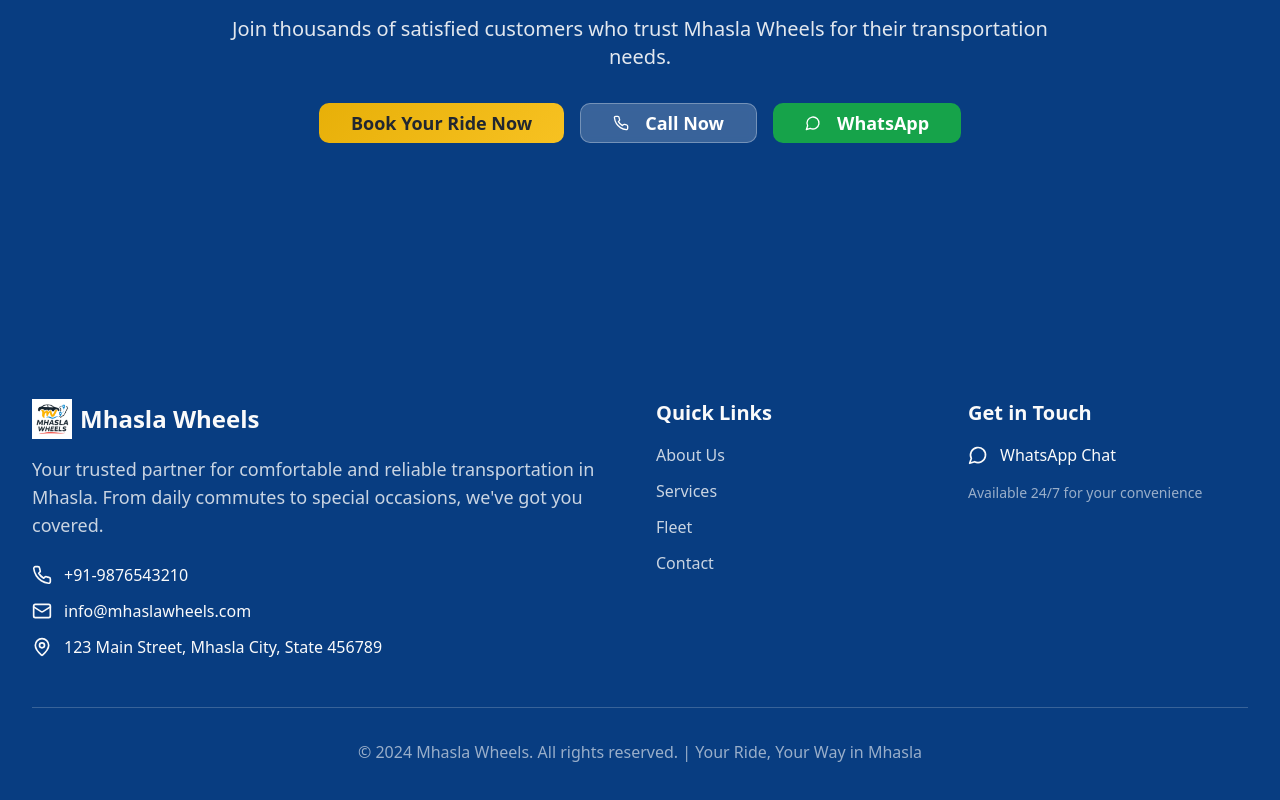
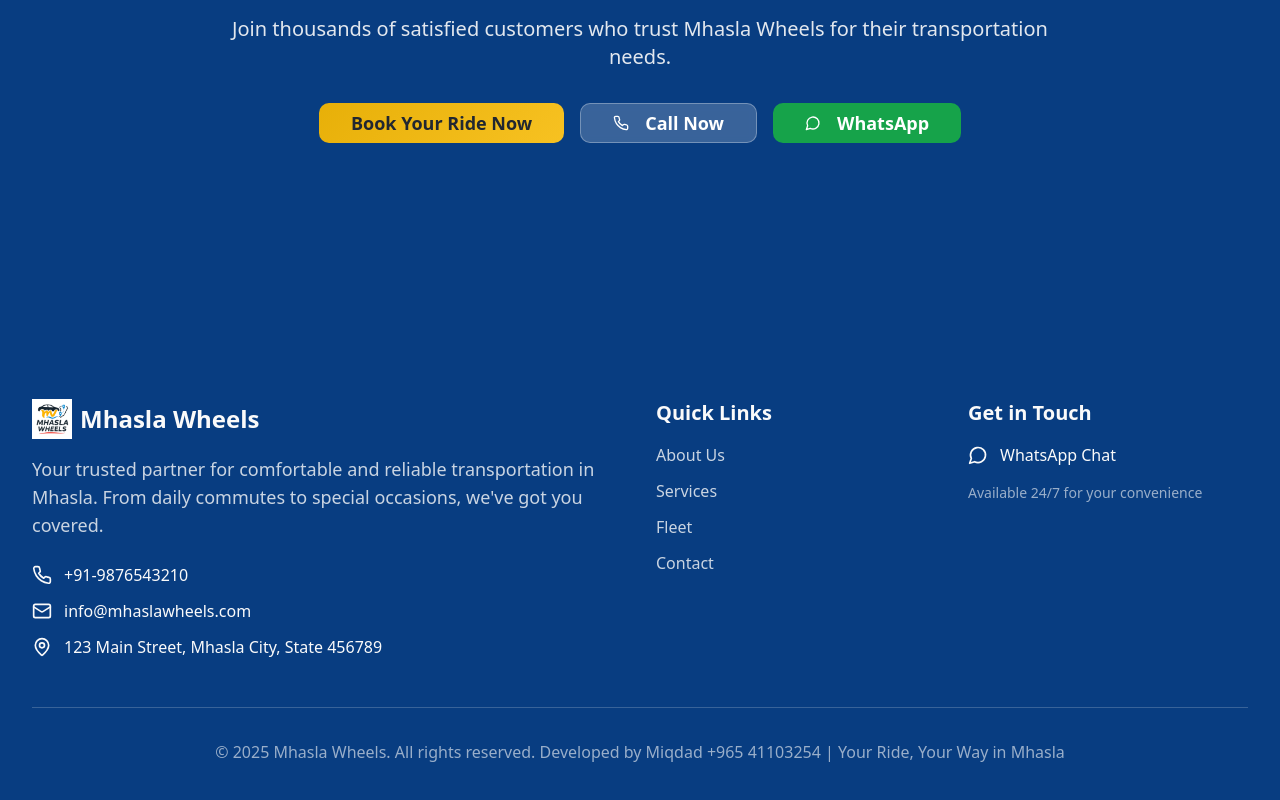
Before and after one commit to Muhammedmiqdad/mhasla_wheels, a React (Vite) app: page / in a window 1280 px wide. Shown: the part 3061-3861 px from the top of the page. Built offline with nearby package versions, Linux system fonts and the light colour scheme; the HTML template or start-up script is replaced by a standard one.

Commit message:
footer updated

```diff
--- a/src/components/Footer.tsx
+++ b/src/components/Footer.tsx
@@ -94,7 +94,7 @@ const Footer = () => {
         {/* Bottom Bar */}
         <div className="border-t border-primary-foreground/20 mt-12 pt-8 text-center">
           <p className="text-primary-foreground/60">
-            © 2024 Mhasla Wheels. All rights reserved. | Your Ride, Your Way in Mhasla
+            © 2025 Mhasla Wheels. All rights reserved. Developed by Miqdad +965 41103254 | Your Ride, Your Way in Mhasla
           </p>
         </div>
       </div>
```
